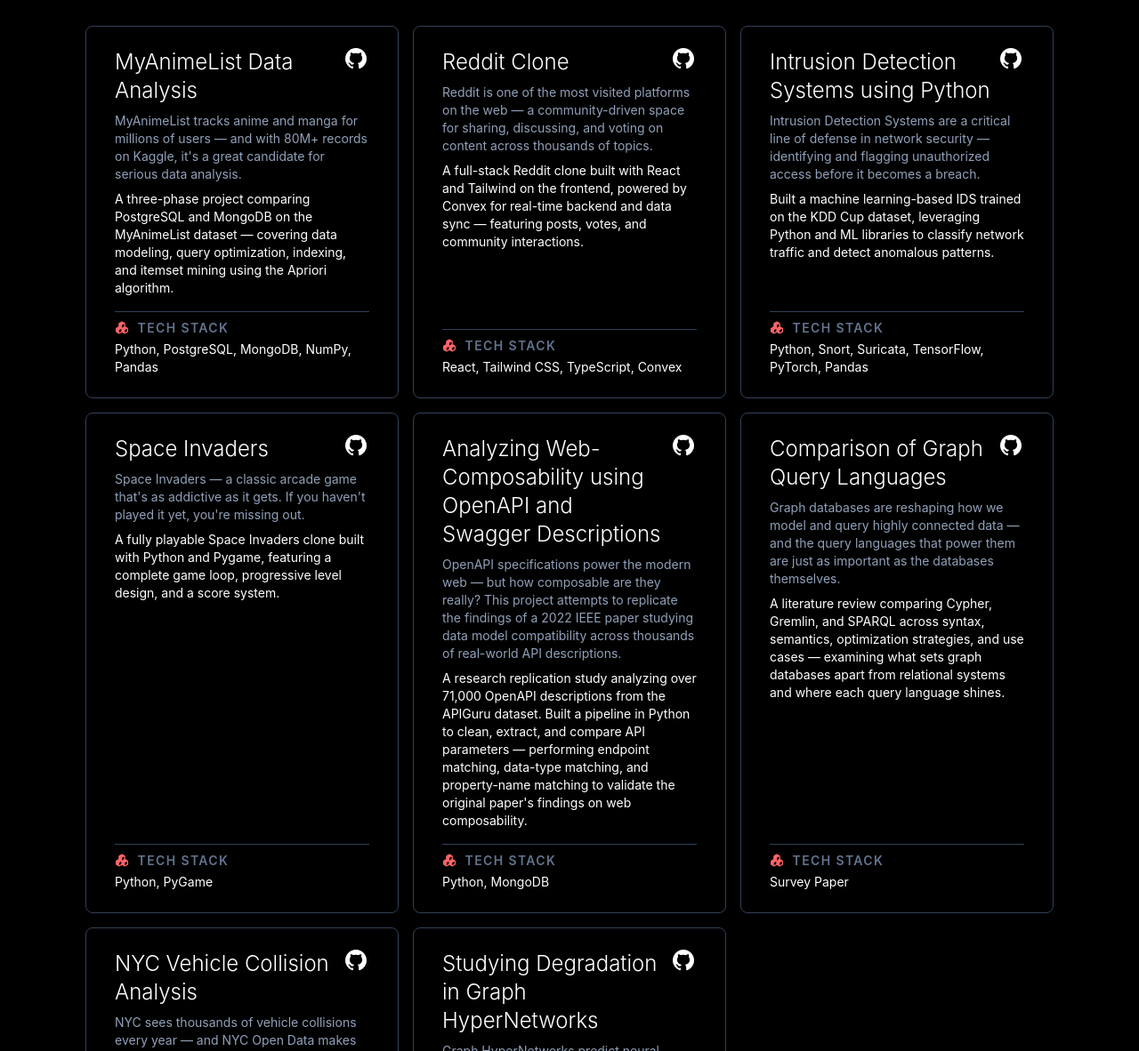
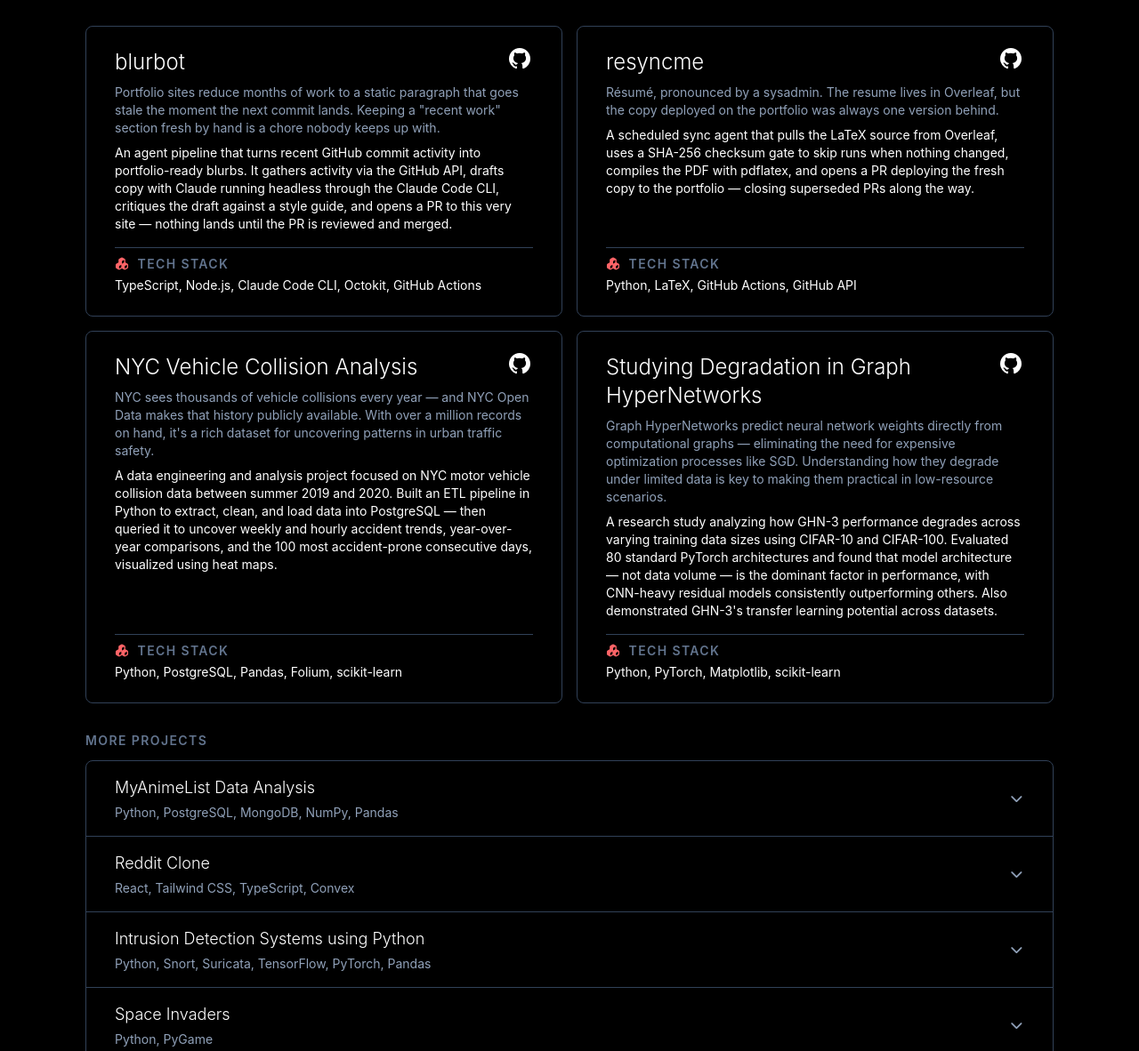
Before and after one commit to JoshiArchit/joshiarchit.github.io, an Astro site: page / in a window 1280 px wide. Shown: the part 2642-3824 px from the top of the page at 89% size. Built offline with nearby package versions, Linux system fonts and the light colour scheme; Astro itself is replaced by a stand-in of ours.

Commit message:
feat: update project layout to display featured and additional projects with details

```diff
--- a/src/components/Projects.astro
+++ b/src/components/Projects.astro
@@ -1,5 +1,8 @@
 ---
 import projects from "../data/projects.json";
+
+const featured = projects.filter((project) => project.featured);
+const rest = projects.filter((project) => !project.featured);
 ---
 
 <section
@@ -16,11 +19,9 @@
     </p>
   </div>
 
-  <div
-    class="section-content grid grid-cols-1 gap-4 md:grid-cols-2 lg:grid-cols-3"
-  >
+  <div class="section-content grid grid-cols-1 gap-4 md:grid-cols-2">
     {
-      projects.map((project) => (
+      featured.map((project) => (
         <div class="flex w-full flex-col justify-between gap-4 rounded-lg border border-slate-700 px-5 py-5 hover:bg-slate-200 sm:px-8 sm:py-6 dark:hover:bg-slate-900">
           <div class="flex flex-col gap-2">
             <div class="flex items-start justify-between gap-2">
@@ -59,5 +60,75 @@
     }
   </div>
 
+  <div class="section-content flex flex-col gap-3">
+    <h3
+      class="text-sm font-semibold tracking-widest text-slate-800 uppercase dark:text-slate-500"
+    >
+      More Projects
+    </h3>
+
+    <div
+      class="flex flex-col divide-y divide-slate-700 rounded-lg border border-slate-700"
+    >
+      {
+        rest.map((project) => (
+          <details name="more-projects" class="group">
+            <summary class="flex cursor-pointer list-none items-center justify-between gap-4 px-5 py-4 hover:bg-slate-200 sm:px-8 dark:hover:bg-slate-900 [&::-webkit-details-marker]:hidden">
+              <div class="flex min-w-0 flex-col gap-1">
+                <span class="text-base font-light sm:text-lg">
+                  {project.title}
+                </span>
+                <span class="text-sm text-slate-600 dark:text-slate-400">
+                  {project.stack}
+                </span>
+              </div>
+              <i class="fa-solid fa-chevron-down shrink-0 text-sm text-slate-600 transition-transform group-open:rotate-180 dark:text-slate-400" />
+            </summary>
+
+            <div class="flex flex-col gap-3 px-5 pt-1 pb-5 sm:px-8">
+              <p class="text-sm text-slate-600 dark:text-slate-400">
+                {project.context}
+              </p>
+              <p class="text-sm">{project.description}</p>
+              <a
+                href={project.github}
+                target="_blank"
+                rel="noopener noreferrer"
+                class="flex w-fit items-center gap-2 text-sm transition-colors hover:text-slate-400"
+              >
+                <i class="fa-brands fa-github text-lg" />
+                View on GitHub
+              </a>
+            </div>
+          </details>
+        ))
+      }
+    </div>
+  </div>
+
   <div class="section-content border border-slate-900"></div>
 </section>
+
+<style>
+  details {
+    interpolate-size: allow-keywords;
+  }
+
+  details::details-content {
+    block-size: 0;
+    overflow-y: clip;
+    transition:
+      block-size 0.3s ease,
+      content-visibility 0.3s allow-discrete;
+  }
+
+  details[open]::details-content {
+    block-size: auto;
+  }
+
+  @media (prefers-reduced-motion: reduce) {
+    details::details-content {
+      transition: none;
+    }
+  }
+</style>
--- a/src/data/projects.json
+++ b/src/data/projects.json
@@ -1,4 +1,20 @@
 [
+  {
+    "title": "blurbot",
+    "context": "Portfolio sites reduce months of work to a static paragraph that goes stale the moment the next commit lands. Keeping a \"recent work\" section fresh by hand is a chore nobody keeps up with.",
+    "description": "An agent pipeline that turns recent GitHub commit activity into portfolio-ready blurbs. It gathers activity via the GitHub API, drafts copy with Claude running headless through the Claude Code CLI, critiques the draft against a style guide, and opens a PR to this very site — nothing lands until the PR is reviewed and merged.",
+    "github": "https://github.com/JoshiArchit/blurbot",
+    "stack": "TypeScript, Node.js, Claude Code CLI, Octokit, GitHub Actions",
+    "featured": true
+  },
+  {
+    "title": "resyncme",
+    "context": "Résumé, pronounced by a sysadmin. The resume lives in Overleaf, but the copy deployed on the portfolio was always one version behind.",
+    "description": "A scheduled sync agent that pulls the LaTeX source from Overleaf, uses a SHA-256 checksum gate to skip runs when nothing changed, compiles the PDF with pdflatex, and opens a PR deploying the fresh copy to the portfolio — closing superseded PRs along the way.",
+    "github": "https://github.com/JoshiArchit/resyncme",
+    "stack": "Python, LaTeX, GitHub Actions, GitHub API",
+    "featured": true
+  },
   {
     "title": "MyAnimeList Data Analysis",
     "context": "MyAnimeList tracks anime and manga for millions of users — and with 80M+ records on Kaggle, it's a great candidate for serious data analysis.",
@@ -46,13 +62,15 @@
     "context": "NYC sees thousands of vehicle collisions every year — and NYC Open Data makes that history publicly available. With over a million records on hand, it's a rich dataset for uncovering patterns in urban traffic safety.",
     "description": "A data engineering and analysis project focused on NYC motor vehicle collision data between summer 2019 and 2020. Built an ETL pipeline in Python to extract, clean, and load data into PostgreSQL — then queried it to uncover weekly and hourly accident trends, year-over-year comparisons, and the 100 most accident-prone consecutive days, visualized using heat maps.",
     "github": "https://github.com/JoshiArchit/NYC-Vehicle-Collision-Data-Analysis",
-    "stack": "Python, PostgreSQL, Pandas, Folium, scikit-learn"
+    "stack": "Python, PostgreSQL, Pandas, Folium, scikit-learn",
+    "featured": true
   },
   {
     "title": "Studying Degradation in Graph HyperNetworks",
     "context": "Graph HyperNetworks predict neural network weights directly from computational graphs — eliminating the need for expensive optimization processes like SGD. Understanding how they degrade under limited data is key to making them practical in low-resource scenarios.",
     "description": "A research study analyzing how GHN-3 performance degrades across varying training data sizes using CIFAR-10 and CIFAR-100. Evaluated 80 standard PyTorch architectures and found that model architecture — not data volume — is the dominant factor in performance, with CNN-heavy residual models consistently outperforming others. Also demonstrated GHN-3's transfer learning potential across datasets.",
     "github": "https://github.com/JoshiArchit/GHNGraphs/",
-    "stack": "Python, PyTorch, Matplotlib, scikit-learn"
+    "stack": "Python, PyTorch, Matplotlib, scikit-learn",
+    "featured": true
   }
 ]
```
